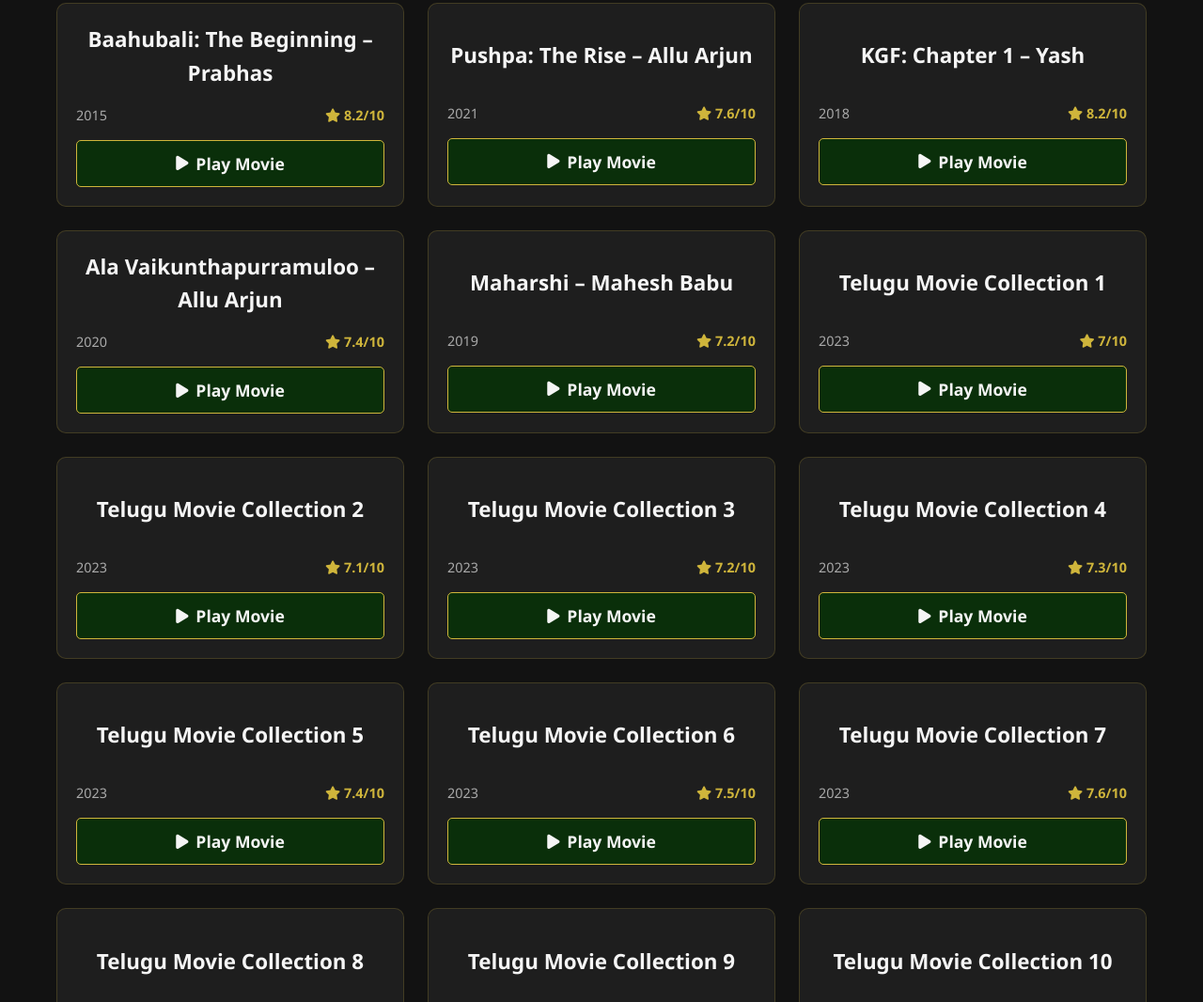
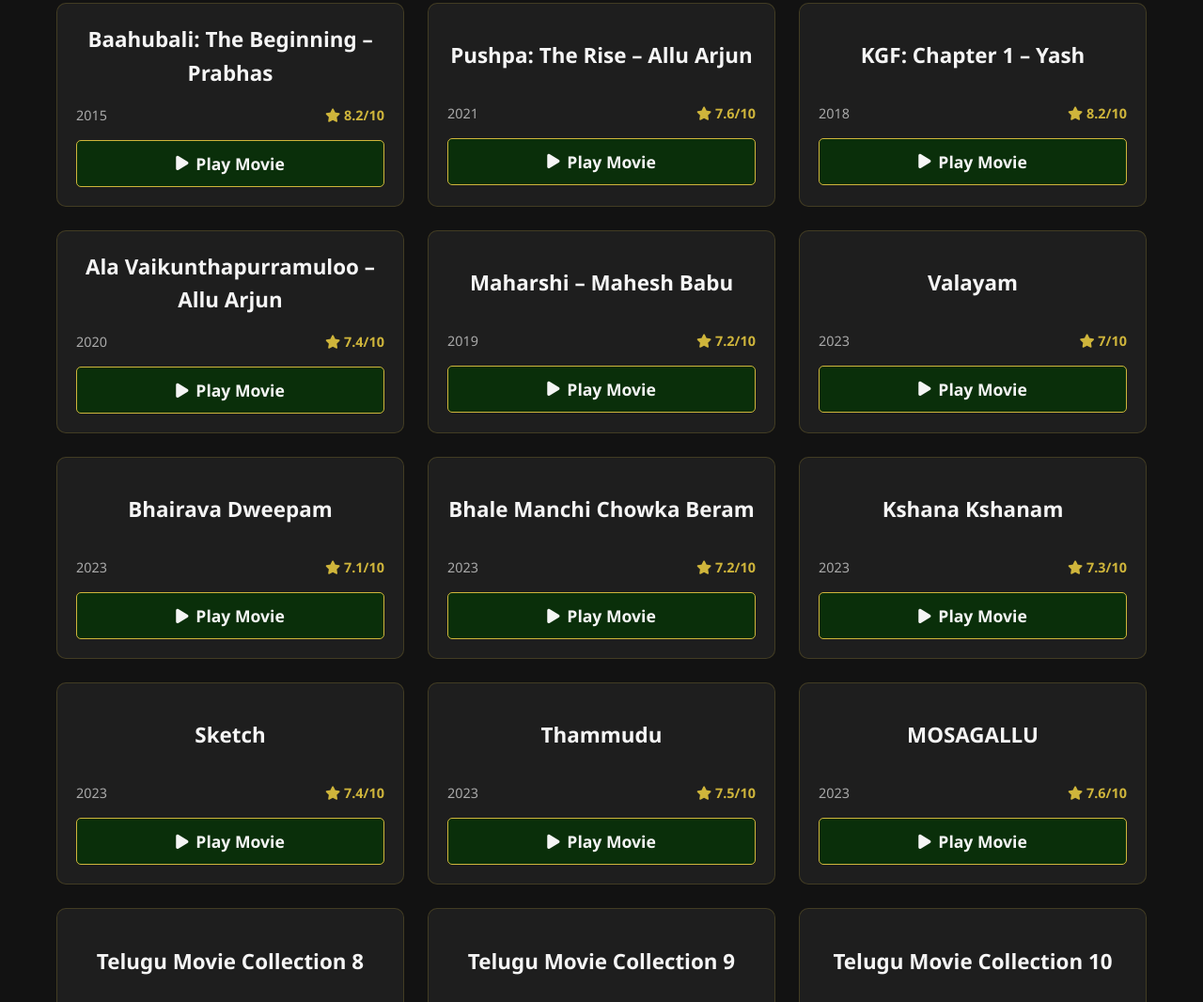
Before and after one commit to OmkarSaicharan/CinemaMom1, a plain HTML site: page index.html in a window 1280 px wide. Shown: the part 1910-2976 px from the top of the page at 94% size. Drawn offline with Linux system fonts and the light colour scheme.

Commit message:
Update index.html

```diff
--- a/index.html
+++ b/index.html
@@ -833,7 +833,7 @@
             // New movies added from the provided links
             {
                 id: 21,
-                title: "Telugu Movie Collection 1",
+                title: "Valayam",
                 language: "telugu",
                 year: 2023,
                 imdb: 7.0,
@@ -841,7 +841,7 @@
             },
             {
                 id: 22,
-                title: "Telugu Movie Collection 2",
+                title: "Bhairava Dweepam",
                 language: "telugu",
                 year: 2023,
                 imdb: 7.1,
@@ -849,7 +849,7 @@
             },
             {
                 id: 23,
-                title: "Telugu Movie Collection 3",
+                title: "Bhale Manchi Chowka Beram",
                 language: "telugu",
                 year: 2023,
                 imdb: 7.2,
@@ -857,7 +857,7 @@
             },
             {
                 id: 24,
-                title: "Telugu Movie Collection 4",
+                title: "Kshana Kshanam",
                 language: "telugu",
                 year: 2023,
                 imdb: 7.3,
@@ -865,7 +865,7 @@
             },
             {
                 id: 25,
-                title: "Telugu Movie Collection 5",
+                title: "Sketch",
                 language: "telugu",
                 year: 2023,
                 imdb: 7.4,
@@ -873,7 +873,7 @@
             },
             {
                 id: 26,
-                title: "Telugu Movie Collection 6",
+                title: "Thammudu",
                 language: "telugu",
                 year: 2023,
                 imdb: 7.5,
@@ -881,7 +881,7 @@
             },
             {
                 id: 27,
-                title: "Telugu Movie Collection 7",
+                title: "MOSAGALLU",
                 language: "telugu",
                 year: 2023,
                 imdb: 7.6,
```
